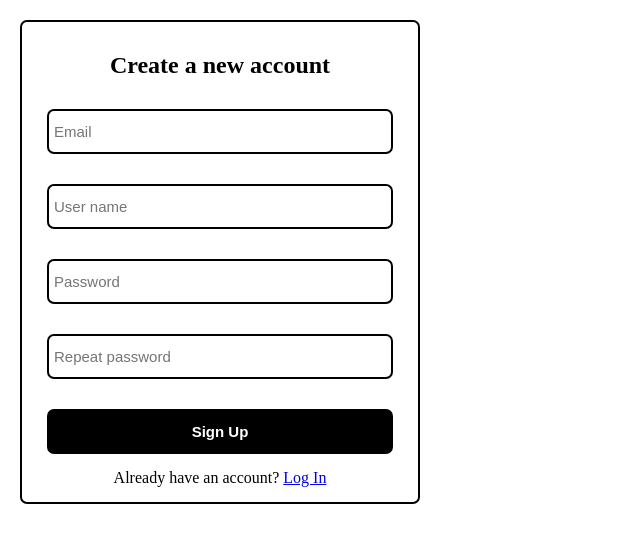
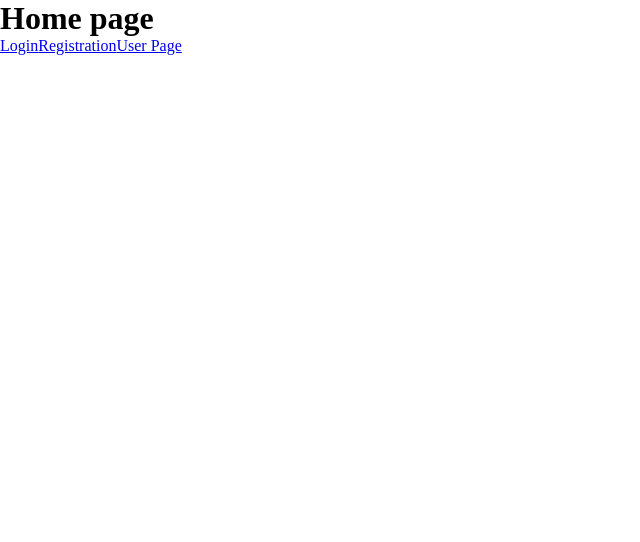
Before and after one commit to kornatskyi/authentication-form, a React app: page / in a window 1280 px wide. Shown: the top 542 px of the page, without its empty margins (0-640 px from the left). Built offline with nearby package versions, Linux system fonts and the light colour scheme.

Commit message:
created user page

```diff
--- a/package.json
+++ b/package.json
@@ -21,9 +21,13 @@
     "@types/node": "^12.0.0",
     "@types/react": "^17.0.0",
     "@types/react-dom": "^17.0.0",
+    "@types/react-router": "^5.1.16",
+    "@types/react-router-dom": "^5.1.9",
     "react": "^17.0.2",
     "react-dom": "^17.0.2",
-    "react-hook-form": "^7.15.3"
+    "react-hook-form": "^7.15.3",
+    "react-router": "^5.2.1",
+    "react-router-dom": "^5.3.0"
   },
   "devDependencies": {
     "@types/express": "^4.17.13",
--- a/src/App.tsx
+++ b/src/App.tsx
@@ -2,11 +2,33 @@ import React from "react";
 import img from "./assets/images/logo512.png";
 import SignIn from "./components/SIgnIn/SignIn";
 import SignUp from "./components/SignUp/SignUp";
+import UserPage from "./components/UserPage/UserPage";
+
+import { BrowserRouter as Router, Switch, Route, Link } from "react-router-dom";
 
 export default function App() {
   return (
     <div className="appContainer">
-      <SignUp />
+      <Router>
+        <Switch>
+          <Route path="/signin">
+            <SignIn />
+          </Route>
+          <Route path="/signup">
+            <SignUp />
+          </Route>
+          <Route path="/userpage">
+            <UserPage></UserPage>
+          </Route>
+
+          <Route path="/">
+            <h1>Home page</h1>
+            <Link to="/signin">Login</Link>
+            <Link to="/signup">Registration</Link>
+            <Link to="/userpage">User Page</Link>
+          </Route>
+        </Switch>
+      </Router>
     </div>
   );
 }
--- a/src/components/SIgnIn/SignIn.tsx
+++ b/src/components/SIgnIn/SignIn.tsx
@@ -1,5 +1,7 @@
 import React, { ReactElement } from "react";
 import { useForm } from "react-hook-form";
+import { Link } from "react-router-dom";
+
 import "./SignIn.scss";
 
 interface Props {}
@@ -27,9 +29,12 @@ export default function SignIn({}: Props): ReactElement {
       <div className="form-header">
         <h2>Login to you account</h2>
       </div>
-      <form className="signInForm" onSubmit={handleSubmit((data) => {
+      <form
+        className="signInForm"
+        onSubmit={handleSubmit((data) => {
           console.log(data);
-        })}>
+        })}
+      >
         <input
           {...register("email", {
             required: { value: true, message: "Input your email!" },
@@ -62,7 +67,7 @@ export default function SignIn({}: Props): ReactElement {
 
       <div className="form-footer"></div>
       <p>
-        Don't have an account? <a href="/registration">Sign up</a>
+        Don't have an account? <Link to="/signup">Sign up</Link>
       </p>
       <a href="/restore-password"></a>
     </div>
--- a/src/components/SignUp/SignUp.tsx
+++ b/src/components/SignUp/SignUp.tsx
@@ -1,5 +1,6 @@
 import React, { ReactElement } from "react";
 import { useForm } from "react-hook-form";
+import { Link } from "react-router-dom";
 import "../../styles/FormContainer.scss";
 import "./SignUp.scss";
 interface Props {}
@@ -95,7 +96,7 @@ function SignUp({}: Props): ReactElement {
 
       <div className="form-footer"></div>
       <p>
-        Already have an account? <a href="/registration">Log In</a>
+        Already have an account? <Link to="/signin">Log In</Link>
       </p>
     </div>
   );
--- /dev/null
+++ b/src/components/UserPage/UserPage.tsx
@@ -0,0 +1,13 @@
+import React from "react";
+
+interface Props {}
+
+const UserRelatedContent = (props: Props) => {
+  return (
+    <div>
+      <h1>User page</h1>
+    </div>
+  );
+};
+
+export default UserRelatedContent;
--- a/webpack.config.js
+++ b/webpack.config.js
@@ -7,6 +7,19 @@ const webpack = require('webpack');
 module.exports = {
     entry: './src/index.tsx',
     mode: 'development',
+    devServer: {
+        historyApiFallback: true, //makes browser keep components after refresh when using react router
+        contentBase: path.join(__dirname, 'dist'),
+        hot: true,
+        port: 3001,
+        //binds to all hosts
+        host: "0.0.0.0"
+    },
+        // output: {
+    //     "filename": "[name].js",
+    //     path: path.resolve(__dirname, 'dist'),
+    //     sourceMapFilename: "[name].js.map",
+    // },
     module: {
         rules: [
             {
@@ -48,11 +61,7 @@ module.exports = {
     resolve: {
         extensions: ['.tsx', '.ts', '.js'],
     },
-    output: {
-        "filename": "[name].js",
-        path: path.resolve(__dirname, 'dist'),
-        sourceMapFilename: "[name].js.map",
-    },
+
     devtool: "source-map",
     plugins: [
         new HtmlWebpackPlugin({ template: './src/index.html', minify: false }),
```
Also changed, not shown: src/components/UserPage/UserPage.scss (added), 6 other files (tests, documents, lock files or other folders).
